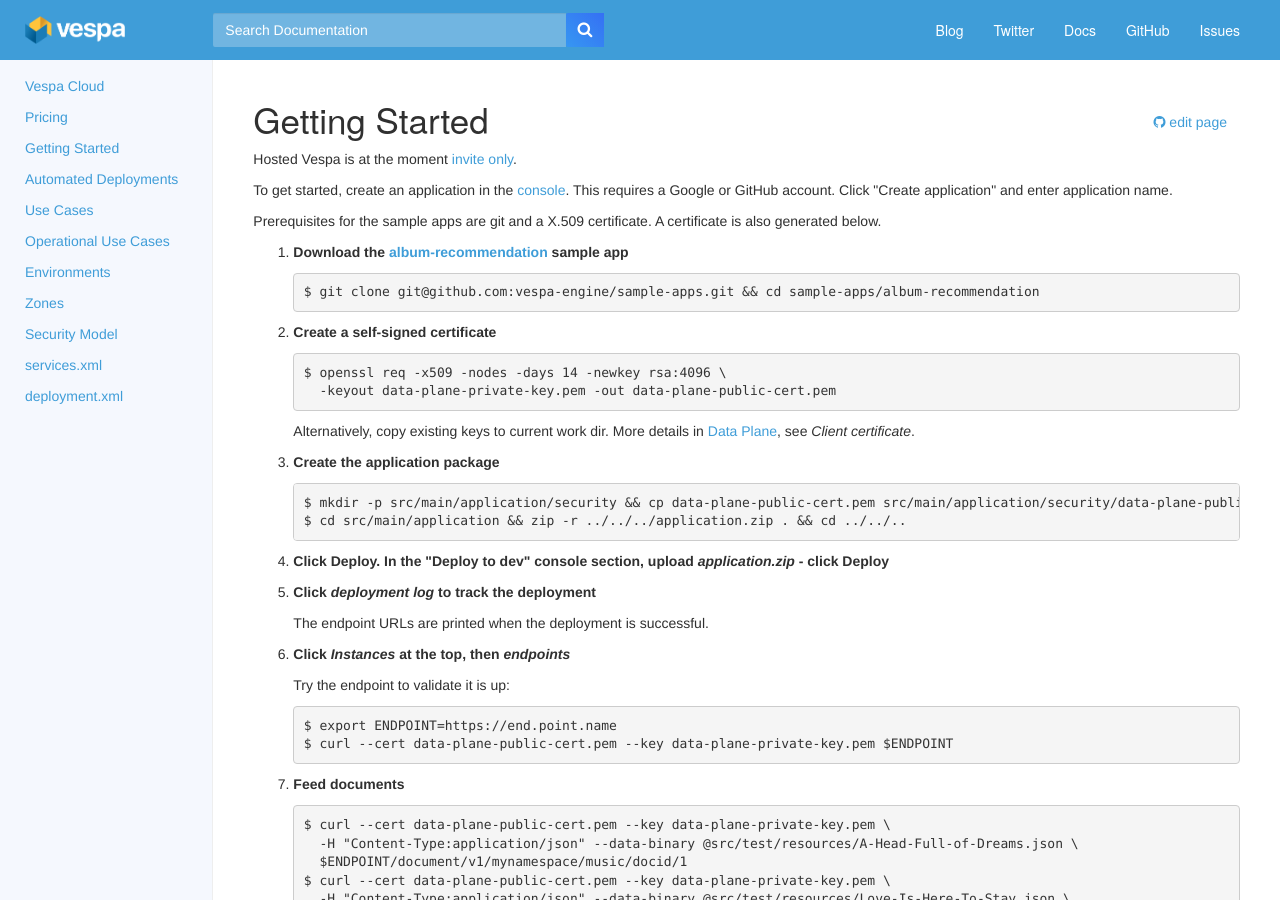
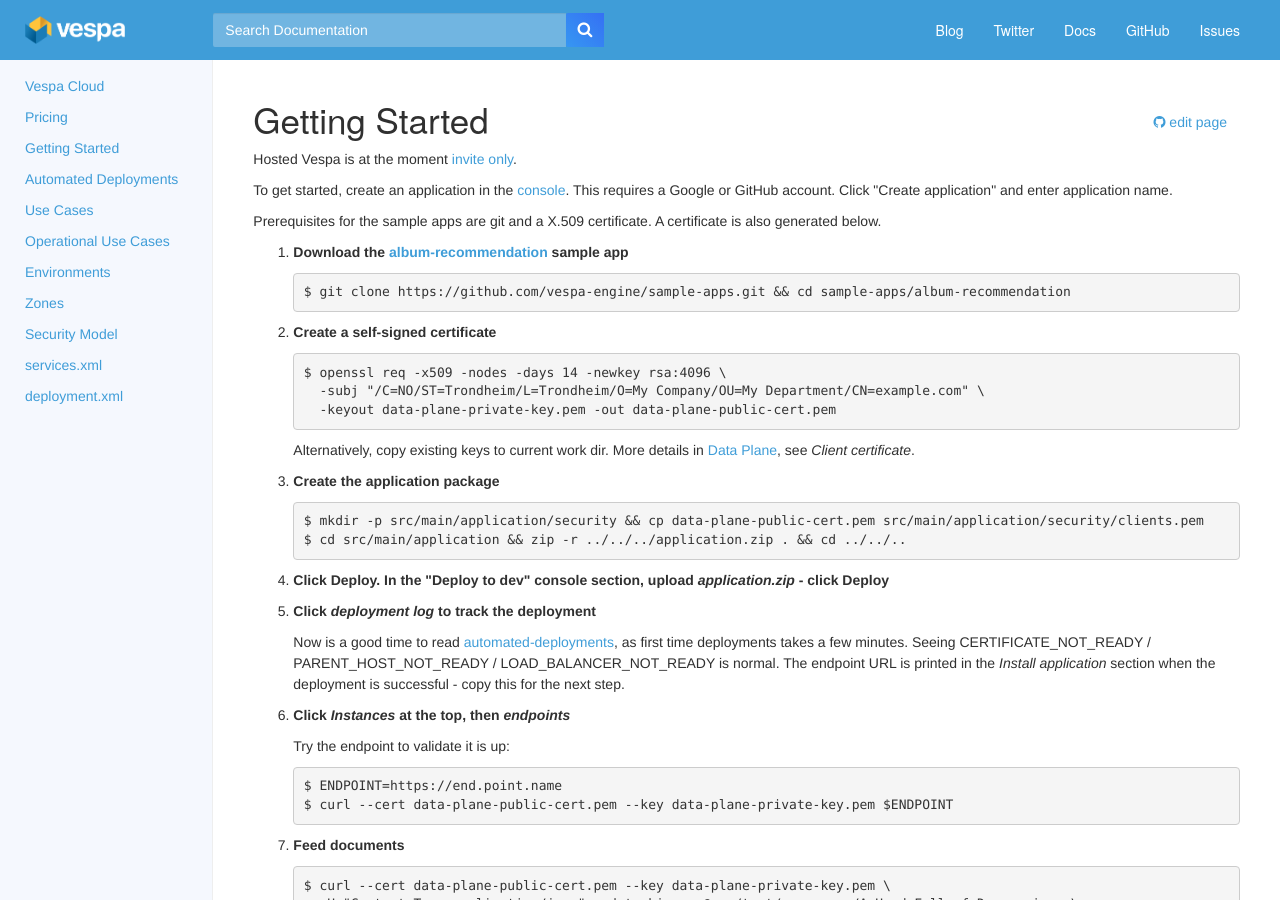
Before and after one commit to vespa-engine/cloud, a Jekyll site: the page built from getting-started.html, in a window 1280 px wide and 900 px high. Built offline with Jekyll 4.4.1, drawn with Linux system fonts in a browser that asks for light colours.

Commit message:
minor fixes

```diff
--- a/getting-started.html
+++ b/getting-started.html
@@ -19,7 +19,7 @@ A certificate is also generated below.
             <a href="https://github.com/vespa-engine/sample-apps/tree/master/album-recommendation">album-recommendation</a>
             sample app</strong>
 <pre>
-$ git clone git@github.com:vespa-engine/sample-apps.git &amp;&amp; cd sample-apps/album-recommendation
+$ git clone https://github.com/vespa-engine/sample-apps.git &amp;&amp; cd sample-apps/album-recommendation
 </pre>
         </p>
     </li>
@@ -28,6 +28,7 @@ $ git clone git@github.com:vespa-engine/sample-apps.git &amp;&amp; cd sample-app
         <strong>Create a self-signed certificate</strong><!-- use ec:<(openssl ecparam -name prime256v1) for elliptic curve keys -->
 <pre>
 $ openssl req -x509 -nodes -days 14 -newkey rsa:4096 \
+  -subj "/C=NO/ST=Trondheim/L=Trondheim/O=My Company/OU=My Department/CN=example.com" \
   -keyout data-plane-private-key.pem -out data-plane-public-cert.pem
 </pre>
         Alternatively, copy existing keys to current work dir.
@@ -39,7 +40,7 @@ $ openssl req -x509 -nodes -days 14 -newkey rsa:4096 \
         <p>
         <strong>Create the application package</strong>
 <pre>
-$ mkdir -p src/main/application/security &amp;&amp; cp data-plane-public-cert.pem src/main/application/security/data-plane-public-cert.pem
+$ mkdir -p src/main/application/security &amp;&amp; cp data-plane-public-cert.pem src/main/application/security/clients.pem
 $ cd src/main/application &amp;&amp; zip -r ../../../application.zip . &amp;&amp; cd ../../..
 </pre>
         </p>
@@ -53,7 +54,11 @@ $ cd src/main/application &amp;&amp; zip -r ../../../application.zip . &amp;&amp
         <p>
         <strong>Click <em>deployment log</em> to track the deployment</strong>
         </p><p>
-        The endpoint URLs are printed when the deployment is successful.
+        Now is a good time to read <a href="http://cloud.vespa.ai/automated-deployments">automated-deployments</a>,
+        as first time deployments takes a few minutes.
+        Seeing CERTIFICATE_NOT_READY / PARENT_HOST_NOT_READY / LOAD_BALANCER_NOT_READY is normal.
+        The endpoint URL is printed in the <em>Install application</em> section when the deployment is successful -
+        copy this for the next step.
         </p>
     </li>
     <li>
@@ -62,7 +67,7 @@ $ cd src/main/application &amp;&amp; zip -r ../../../application.zip . &amp;&amp
         </p><p>
         Try the endpoint to validate it is up:
 <pre>
-$ export ENDPOINT=https://end.point.name
+$ ENDPOINT=https://end.point.name
 $ curl --cert data-plane-public-cert.pem --key data-plane-private-key.pem $ENDPOINT
 </pre>
         </p>
```
